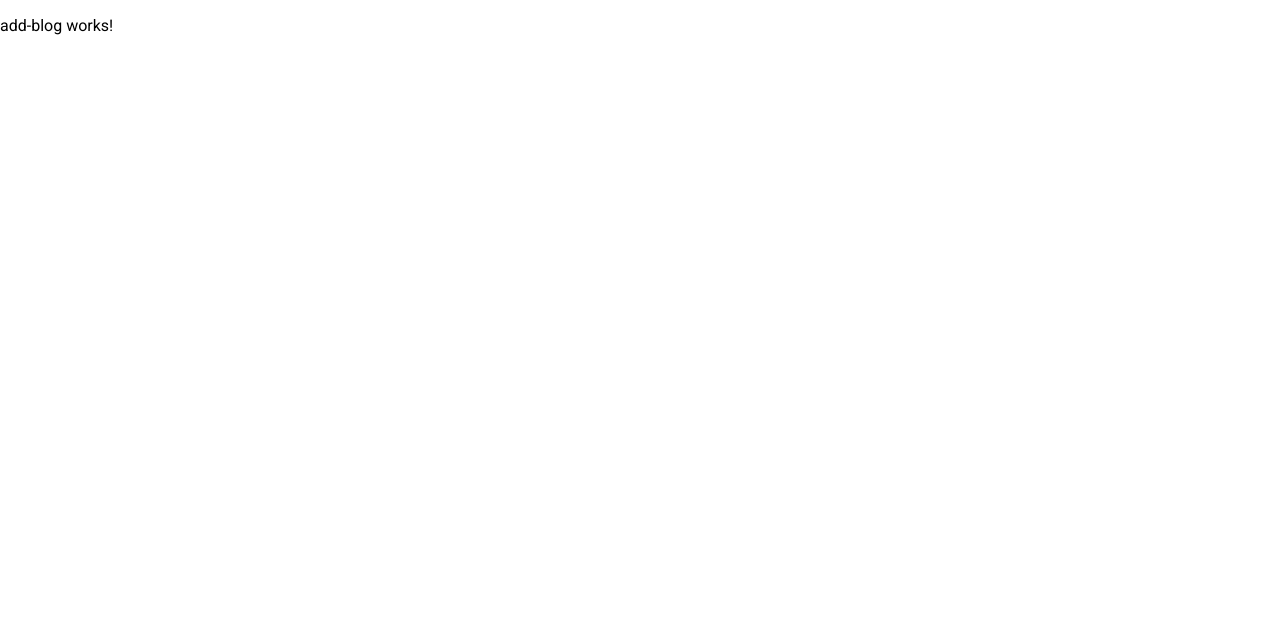
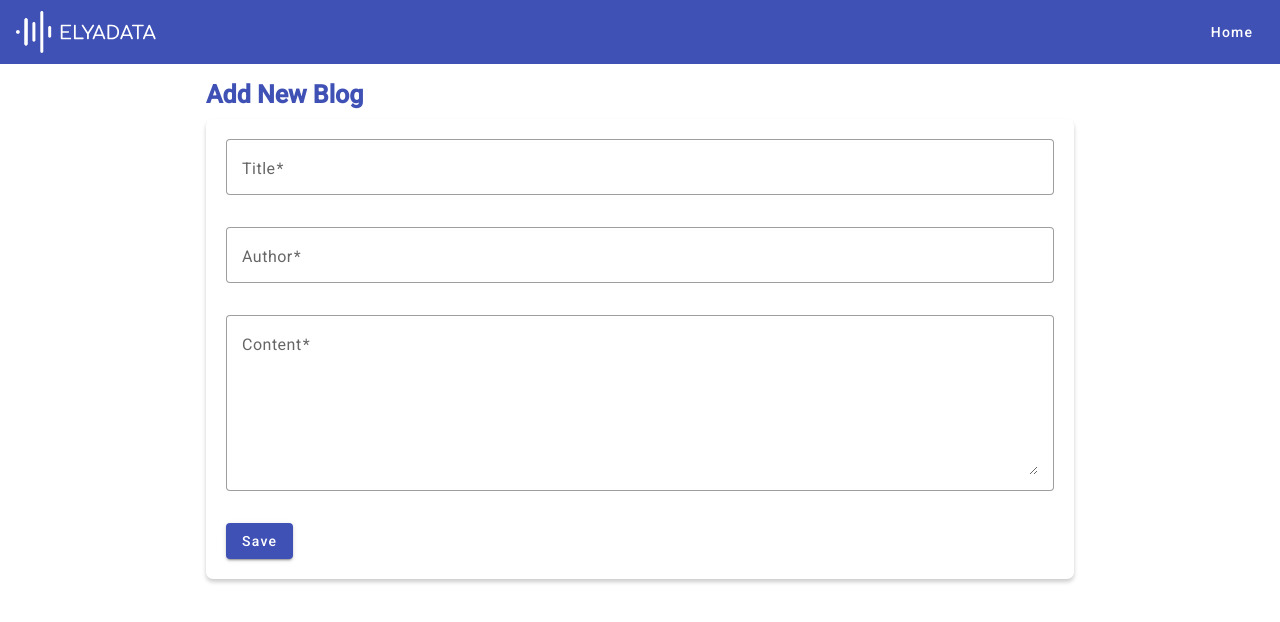
Before and after one commit to FahmiChaar/elyadata-blogs-app, an Angular app: page /add-blog in a window 1280 px wide. Shown: the top 622 px of the page. Built offline with nearby package versions, Linux system fonts and the light colour scheme.

Commit message:
Add Blog page layout

```diff
--- a/src/app/components/app-toolbar/app-toolbar.component.html
+++ b/src/app/components/app-toolbar/app-toolbar.component.html
@@ -1,11 +1,11 @@
 <mat-toolbar color="primary">
     <img class="logo" src="assets/images/logo.svg" alt="">
     <span class="toolbar-spacer"></span>
-    <button mat-stroked-button>
+    <button mat-button [routerLink]="['/home']">
+        Home
+    </button>
+    <button mat-stroked-button [routerLink]="['/add-blog']" *ngIf="!hideAddBlog">
         <mat-icon>add</mat-icon>
         Add Blog
     </button>
-    <!-- <button mat-icon-button>
-        <mat-icon>search</mat-icon>
-    </button> -->
 </mat-toolbar>
--- a/src/app/components/app-toolbar/app-toolbar.component.ts
+++ b/src/app/components/app-toolbar/app-toolbar.component.ts
@@ -1,4 +1,4 @@
-import { Component } from '@angular/core';
+import { Component, Input } from '@angular/core';
 
 @Component({
   selector: 'app-toolbar',
@@ -6,5 +6,5 @@ import { Component } from '@angular/core';
   styleUrls: ['./app-toolbar.component.scss']
 })
 export class AppToolbarComponent {
-
+  @Input() hideAddBlog = false
 }
--- a/src/app/components/components.module.ts
+++ b/src/app/components/components.module.ts
@@ -6,6 +6,7 @@ import { PipesModule } from '../pipes/pipes.module';
 import { AppToolbarComponent } from './app-toolbar/app-toolbar.component';
 import { MatIconModule } from '@angular/material/icon';
 import { MatToolbarModule } from '@angular/material/toolbar';
+import { RouterModule } from '@angular/router';
 
 @NgModule({
   declarations: [
@@ -17,7 +18,8 @@ import { MatToolbarModule } from '@angular/material/toolbar';
     MatButtonModule,
     PipesModule,
     MatIconModule,
-    MatToolbarModule
+    MatToolbarModule,
+    RouterModule,
   ],
   exports: [
     BlogCardComponent,
--- a/src/app/pages/add-blog/add-blog.component.html
+++ b/src/app/pages/add-blog/add-blog.component.html
@@ -1 +1,23 @@
-<p>add-blog works!</p>
+<app-toolbar [hideAddBlog]="true"></app-toolbar>
+
+<div class="page-content has-toolbar">
+    <div class="form-title">Add New Blog</div>
+    <form [formGroup]="addBlogForm" (ngSubmit)="saveBlog()">
+        <mat-form-field appearance="outline">
+            <mat-label>Title</mat-label>
+            <input matInput placeholder="Blog title" formControlName="title" required>
+            <mat-error *ngIf="addBlogForm.get('title')?.hasError('required')">Blog title required</mat-error>
+        </mat-form-field>
+        <mat-form-field appearance="outline">
+            <mat-label>Author</mat-label>
+            <input matInput placeholder="Blog author" formControlName="author" required>
+            <mat-error *ngIf="addBlogForm.get('author')?.hasError('required')">Blog author required</mat-error>
+        </mat-form-field>
+        <mat-form-field appearance="outline">
+            <mat-label>Content</mat-label>
+            <textarea matInput rows="6" placeholder="Blog content" formControlName="content" required></textarea>
+            <mat-error *ngIf="addBlogForm.get('content')?.hasError('required')">Blog content required</mat-error>
+        </mat-form-field>
+        <button type="submit" mat-raised-button color="primary">Save</button>
+    </form>
+</div>
--- a/src/app/pages/add-blog/add-blog.component.scss
+++ b/src/app/pages/add-blog/add-blog.component.scss
@@ -0,0 +1,22 @@
+.page-content {
+    padding: 16px;
+}
+
+mat-form-field {
+    width: 100%;
+    margin-bottom: 10px;
+}
+
+.form-title {
+    font-size: 25px;
+    font-weight: bold;
+    margin-bottom: 10px;
+    color: #3f51b5;
+}
+
+form {
+    padding: 20px;
+    border-radius: 7px;
+    background: white;
+    box-shadow: 0px 3px 4px 0 rgb(0 0 0 / 20%);
+}
--- a/src/app/pages/add-blog/add-blog.component.ts
+++ b/src/app/pages/add-blog/add-blog.component.ts
@@ -1,4 +1,5 @@
 import { Component } from '@angular/core';
+import { FormBuilder, FormGroup, Validators } from '@angular/forms';
 
 @Component({
   selector: 'app-add-blog',
@@ -6,5 +7,20 @@ import { Component } from '@angular/core';
   styleUrls: ['./add-blog.component.scss']
 })
 export class AddBlogComponent {
+  addBlogForm: FormGroup
+  constructor(
+    private formBuilder: FormBuilder
+  ) {
+    this.addBlogForm = this.formBuilder.group({
+      title: ['', Validators.required],
+      content: ['', Validators.required],
+      author: ['', Validators.required]
+    })
+  }
 
+  saveBlog() {
+    if (this.addBlogForm.valid) {
+
+    }
+  }
 }
--- a/src/app/pages/home/home.component.html
+++ b/src/app/pages/home/home.component.html
@@ -13,8 +13,9 @@
     </div>
 </div>
 
+<div class="page-content">
     <div class="search-input">
-    <mat-form-field appearance="fill" subscriptSizing="dynamic">
+        <mat-form-field appearance="fill">
             <button matPrefix mat-icon-button aria-label="Clear">
                 <mat-icon>search</mat-icon>
             </button>
@@ -28,3 +29,4 @@
     <div class="blogs-list">
         <blog-card *ngFor="let blog of filtredBlogs" [blog]="blog"></blog-card>
     </div>
+</div>
--- a/src/app/pages/home/home.component.scss
+++ b/src/app/pages/home/home.component.scss
@@ -2,9 +2,11 @@
     .main-blog-container {
         position: relative;
         height: 300px;
+        width: 100%;
         overflow: hidden;
         color: white;
         padding: 20px;
+        margin-top: 60px;
         &::before {
             content: '';
             position: absolute;
@@ -61,8 +63,11 @@
         }
     }
 
+    .page-content {
+        padding-top: 16px !important;
+    }
+
     .search-input {
-        padding: 20px;
         mat-form-field {
             width: 100%;
         }
@@ -72,6 +77,5 @@
         display: grid;
         grid-template-columns: repeat(auto-fit, minmax(300px, 2fr));
         grid-gap: 1rem;
-        padding: 16px;
     }
 }
--- a/src/styles.scss
+++ b/src/styles.scss
@@ -1,4 +1,15 @@
-/* You can add global styles to this file, and also import other style files */
 
 html, body { height: 100%; }
 body { margin: 0; font-family: Roboto, "Helvetica Neue", sans-serif; }
+
+* {
+    box-sizing: border-box;
+}
+
+.page-content {
+    width: 100%;
+    max-width: 900px;
+    margin: 0 auto;
+    padding: 16px;
+    padding-top: 80px !important;
+}
```
Also changed, not shown: src/app/pages/add-blog/add-blog.module.ts (+9 -1 lines). Lines whose indentation alone changed are shown as unchanged.
